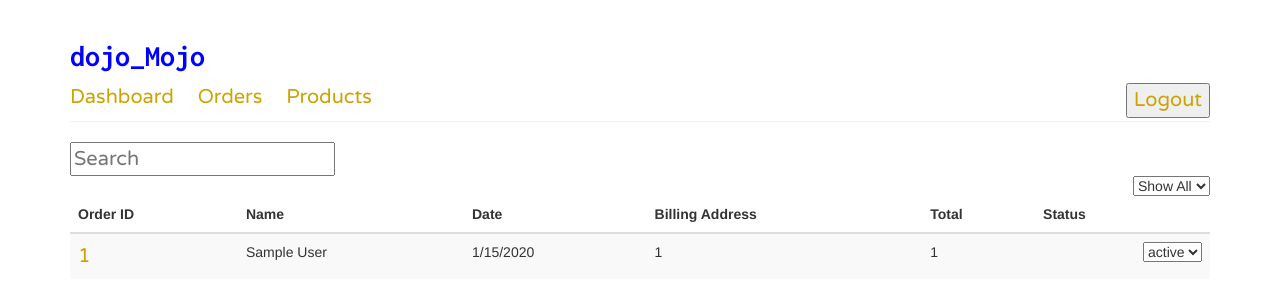
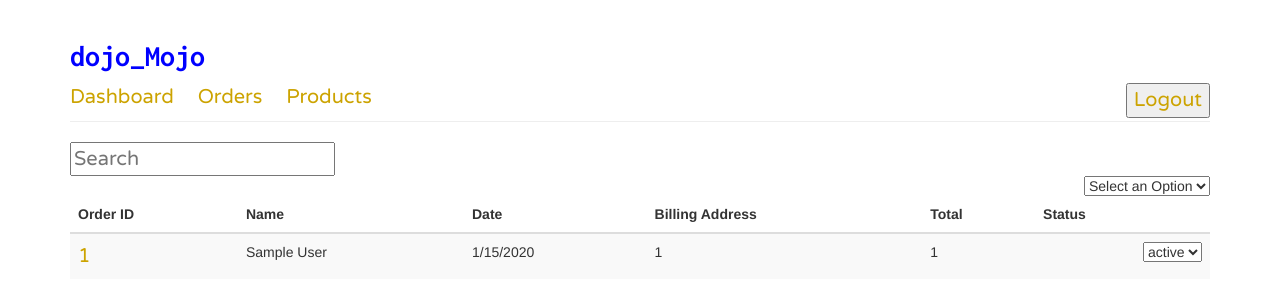
Before and after one commit to gesseekur/dojo_mojo, a CodeIgniter app: page /index.php/admins/view_orders in a window 1280 px wide. Shown: the top 301 px of the page. Run offline with CodeIgniter, Linux system fonts and the light colour scheme; tables that the repository leaves empty or names only in its code hold one stand-in row (values such as "Sample post"); some libraries are stand-ins or nearby versions.

Commit message:
order_page

```diff
--- a/application/config/routes.php
+++ b/application/config/routes.php
@@ -50,6 +50,7 @@ $route['orders/show/(:any)']='admins/show_order_id/$1';
 $route['products/edit_product/(:any)']='admins/edit_product/$1';
 $route['register'] = 'users/register';
 $route['login'] = 'users/login';
+// $route['dashboard/orders'] = '/admins/search_orders';
 
 
 
--- a/application/controllers/admins.php
+++ b/application/controllers/admins.php
@@ -33,17 +33,30 @@ class Admins extends CI_Controller {
 	}
 
 	public function search_orders() {
-		$orders = $this->input->post('search_orders');
-		$output['orders']=$this->Admin->search_orders($orders);
-		// var_dump($output);
-		// die();
-		$this->load->view('orders_page', $output);
+		 if ( $this->input->post('search_orders') ){
+   	    		$this->session->set_flashdata('selectedStatus','selected');
+   	   		}
+			if (($this->input->post('search_orders')) == "show") {
+			redirect('/dashboard/orders');
+			}
+
+			else {
+				$output['status'] = $this->Admin->select_status();
+				$orders = $this->input->post('search_orders');
+				$output['orders']=$this->Admin->search_orders($orders);
+				$this->load->view('orders_page', $output);
+			}
+
+
+		// else {
+		// 	$selected="";
+		// }
 	}
 
 	public function update_status($id) {
 		$status=$this->input->post('status_id');
-		// var_dump($status);
-		// die();
+		var_dump($status);
+		die();
 		$this->Admin->update_status($status, $id);
 		redirect ('/dashboard/orders');
 	}
--- a/application/models/admin.php
+++ b/application/models/admin.php
@@ -7,8 +7,8 @@
 			return $this->db->query($query,$values)->row_array();
 		}
 
-		public function view_products(){
-			$query="SELECT categories.category_name, products.image_name, products.id, products.name, products.quantity, products.quantity_sold FROM products LEFT JOIN categories on products.category_id = categories.id LIMIT 5 ";
+		public function view_0_5_products(){
+			$query="SELECT categories.category_name, products.image_name, products.id, products.name, products.quantity, products.quantity_sold FROM products LEFT JOIN categories on products.category_id = categories.id ORDER BY products.id ASC LIMIT 0,5";
 			return $this->db->query($query)->result_array();
 		}
 
@@ -96,7 +96,7 @@
 
 		public function show_orders($order_id)
 		{
-			$query = "SELECT address.name as user, address.street, address.city, address.zip, address.state, products.name as item, products.price, products.quantity, orders.status, orders.id as id
+			$query = "SELECT address.name as user, address.street, address.city, address.zip, address.state, products.name as item, products.price, products.quantity, orders.status_id, orders.id as id
  						FROM orders
  						LEFT JOIN address on orders.user_id = address.user_id
  						LEFT JOIN order_details on orders.id = order_details.order_id
--- a/application/views/orders_page.php
+++ b/application/views/orders_page.php
@@ -2,6 +2,7 @@
 <html lang="en">
 <head>
 	<title>Dashboard Orders</title>
+	<script src="https://ajax.googleapis.com/ajax/libs/jquery/2.1.3/jquery.min.js"></script>
 
     <style type="text/css">
     select, input{
@@ -30,18 +31,19 @@
 	<form method="post" action="/admins/search_orders">
 		<input id="search" type="text" placeholder="Search" name="search_orders">
 	</form>
-	<form method="post" action="/admins/search_orders">
+<form method="post" action="/admins/search_orders">
 		<select name="search_orders" onchange="this.form.submit()">
-			<option value="shipping">Show All</option>
-<?php 		foreach ($status as $stat){
+			<option value="select">Select an Option</option>
+			<option <?=$this->session->flashdata('selectedStatus')?> value="show">Show All</option>
+<?php
+		foreach ($status as $stat){
 ?>
-			<option value="order in process"><?= $stat['status_name']?></option>
-			<!-- <option value="shipping">Shipping</option>
-			<option value="cancelled">Cancelled</option> -->
+			<option <?=$this->session->flashdata('selectedStatus')?> value="<?= $stat['status_name']?>"><?= $stat['status_name']?></option>
 <?php 		}
+
 ?>
 		</select>
-	</form>
+</form>
 
 	<table class = "table table-striped">
 		<thead>
@@ -69,10 +71,8 @@
 
 		<form method="post" action="/admins/update_status/<?=$order['id']?>">
 				<select name="status_id" onchange="this.form.submit()">
-					<option><?=$order['status_name']?></option>
+					<option value="<?=$order['status_id']?>"><?=$order['status_name']?></option>
 <?php
-		// var_dump($order['status_name']);
-
 		foreach ($status as $stat){
 			if ($order['status_name'] == $stat['status_name'] && $order['status_id'] == $stat['id']) {
 			}
@@ -80,26 +80,23 @@
 ?>
 					<option value="<?=$stat['id']?>"><?=$stat['status_name']?></option>
 <?php
+
 			}
 		}
 ?>
-				</select>
 <?php
-
-
 		}
 ?>
+
+				</select>
 				</td>
 			</tr>
+		</form>
 		</tbody>
-		</form>
+
 	</table>
 
 
-<?php
-// var_dump($stat['id']);
-// die();
-?>
 	</div>
 </body>
 </html>
```
